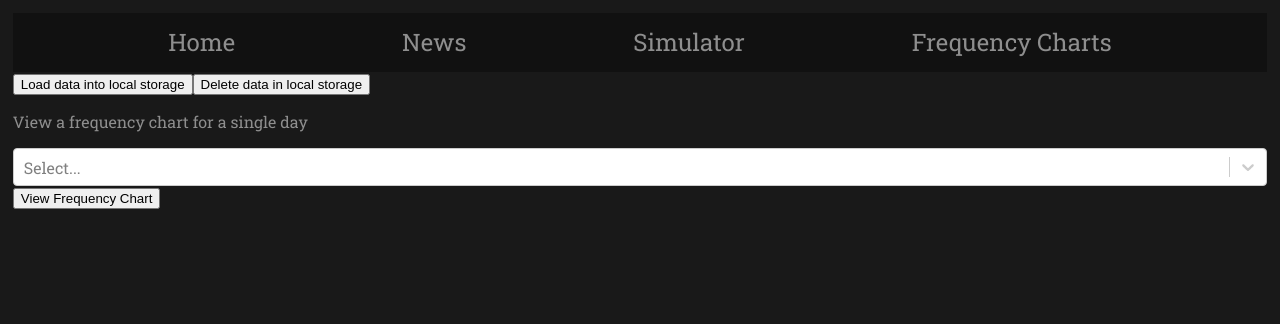
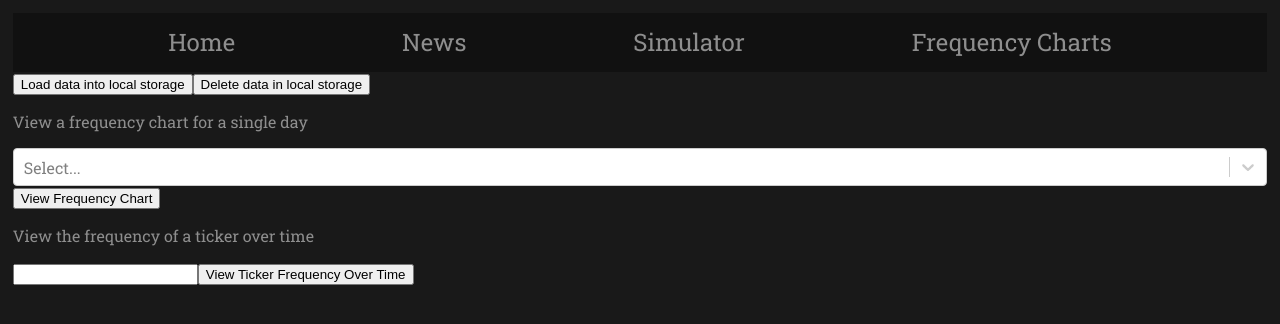
Before and after one commit to christophermarek/stocknewsanalyzer, a React (Create React App) app in the folder simulator/: page /frequencycharts in a window 1280 px wide. Shown: the top 324 px of the page. Built offline with nearby package versions, Linux system fonts and the light colour scheme; no server answers.

Commit message:
frequency over time form

```diff
--- a/simulator/src/API.ts
+++ b/simulator/src/API.ts
@@ -2,7 +2,7 @@
 import axios, { AxiosResponse } from "axios"
 
 let baseUrl: string = "http://localhost:4000"
-const local = false;
+const local = true;
 if(!local){
     baseUrl = "https://stock-news-analyze.herokuapp.com"
 }
--- a/simulator/src/simulator/FrequencyCharts.tsx
+++ b/simulator/src/simulator/FrequencyCharts.tsx
@@ -15,14 +15,14 @@ const Article: React.FC<Props> = ( { } ) => {
     const [oneDayFrequencyChartData, setOneDayFrequencyChartData] = useState<any>();
     const [minFrequencyToDisplay, setMinFrequencyToDisplay] = useState<string>('50');
     const [sortDirection, setSortDirection] = useState<boolean>(false);
+    const [selectedTicker, setSelectedTicker] = useState<any>("");
 
     useEffect(() => {
 
         async function loadFrequencyListsIntoState() {
             if(frequencyLists == undefined){
-                let localStorageData = await getDataFromLocalStorage();
-                let parsedData = JSON.parse(localStorageData);
-                setFrequencyLists(parsedData);
+
+                setFrequencyLists(JSON.parse(await getDataFromLocalStorage()));
             }
           }
 
@@ -46,9 +46,10 @@ const Article: React.FC<Props> = ( { } ) => {
 
     async function getDataFromLocalStorage(){
         let data:any = localStorage.getItem('frequencyData');
+        //console.log(data);
         if(data == null){
             data = await getFrequencyChartDataFromServer();
-            console.log(data);
+            //console.log(JSON.stringify(data));
             loadDataIntoLocalStorage(JSON.stringify(data));
         }
         return data;
@@ -56,6 +57,7 @@ const Article: React.FC<Props> = ( { } ) => {
 
     function deleteDataInLocalStorage(){
         localStorage.removeItem('frequencyData');
+        setFrequencyLists(undefined);
     }
 
     function getFrequenclyListsDatesArray(){
@@ -86,6 +88,14 @@ const Article: React.FC<Props> = ( { } ) => {
         }
     }
 
+    function sortSubtract(a:any , b: any) {
+        if(!sortDirection){
+            return b.freq - a.freq;
+        }else{
+            return a.freq - b.freq;
+        }
+    }
+
     function getSingleDayFrequencyDataFixed(){
         //want to skip entries with frequency < n
 
@@ -106,13 +116,7 @@ const Article: React.FC<Props> = ( { } ) => {
 
         //sort listToSort
 
-        function sortSubtract(a:any , b: any) {
-            if(!sortDirection){
-                return b.freq - a.freq;
-            }else{
-                return a.freq - b.freq;
-            }
-        }
+
 
         listToSort.sort(sortSubtract);
 
@@ -151,6 +155,10 @@ const Article: React.FC<Props> = ( { } ) => {
 
     }
 
+    function frequencyOverTime(){
+        //figure out what to do
+    }
+
     function printFilteredWords(){
 
         let size = wsbSymbolsToFilter.length;
@@ -165,6 +173,7 @@ const Article: React.FC<Props> = ( { } ) => {
     function setValue(e: any){
         setMinFrequencyToDisplay(e.target.value);
     }
+
 
     function changeSortDirection(){
         setSortDirection(!sortDirection);
@@ -197,6 +206,11 @@ const Article: React.FC<Props> = ( { } ) => {
                         </>
                     }
                 </div>
+                <div className="tickerFreqOverTime">
+                    <p>View the frequency of a ticker over time</p>
+                    <input type="text" value={selectedTicker} onChange={e => setSelectedTicker(e.target.value)}/>
+                    <input type="button" onClick={frequencyOverTime} value="View Ticker Frequency Over Time"/>
+                </div>
             </div>
         </div>
 
```
